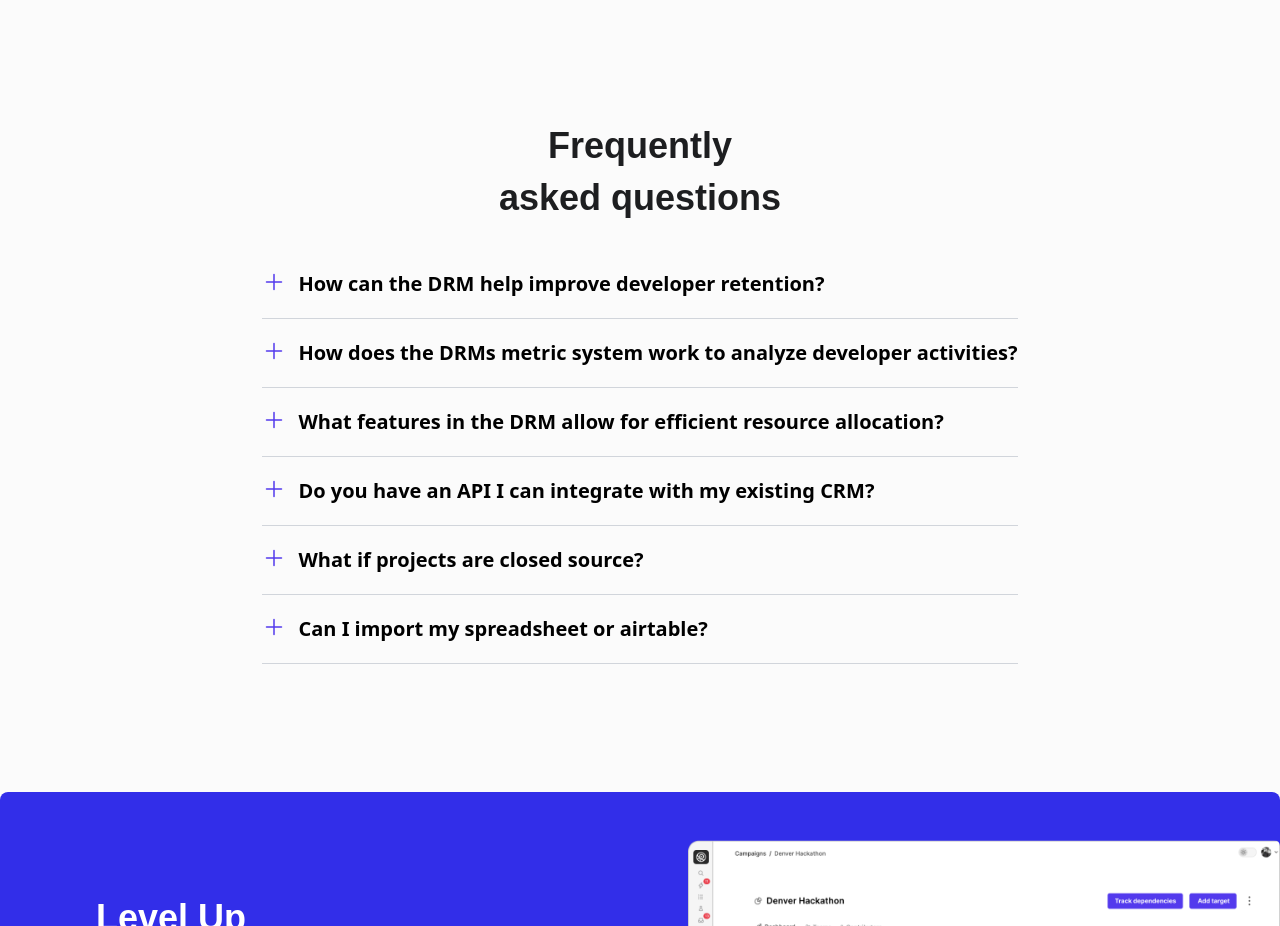
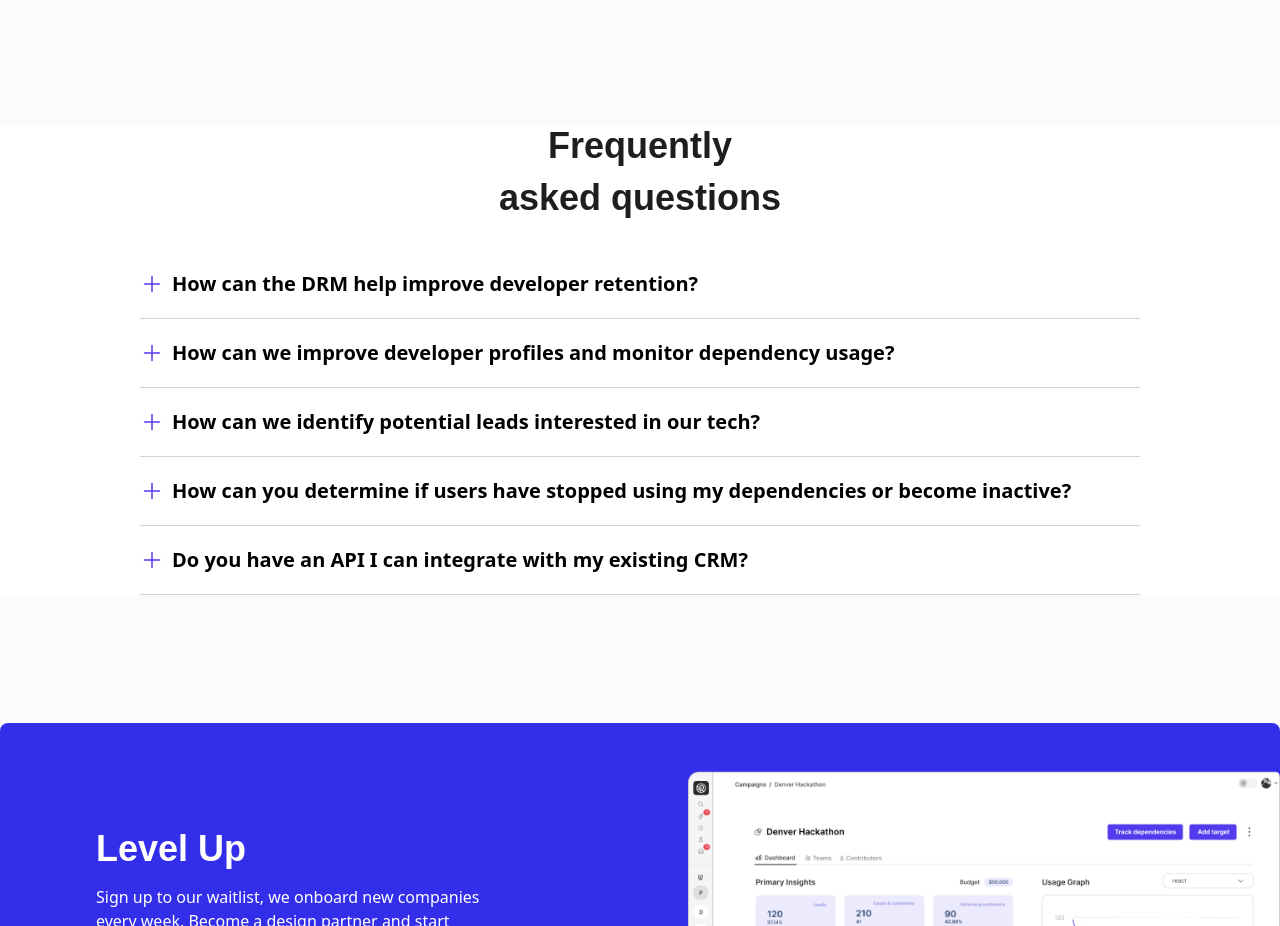
Before and after one commit to OpenQDev/drm-landing, a Next.js app: page / in a window 1280 px wide. Shown: the part 6066-6992 px from the top of the page. Built offline with nearby package versions, Linux system fonts and the light colour scheme; a web font is replaced by a local one.

Commit message:
fixed faq

```diff
--- a/src/components/Sales/drm/faq-questions.jsx
+++ b/src/components/Sales/drm/faq-questions.jsx
@@ -8,9 +8,11 @@ const FaqQuestion = ({ question, answer }) => {
   };
 
   return (
-    <div className="flex flex-col px-content-padding-mobile">
+    <div onClick={toggleAnswer} className="flex flex-col cursor-pointer">
       <div className="flex flex-row items-center justify-start border-b border-gray-300 pt-2 pb-5">
-        <div className="w-6 h-6 mt-2 mr-3">
+        <div className="flex flex-col">
+          <div className="text-black text-xl font-semibold pt-3 flex gap-2 content-center items-center text-left">
+            <div className="w-6 h-6 min-w-[24px]  flex-initial">
               <svg
                 xmlns="http://www.w3.org/2000/svg"
                 fill="none"
@@ -18,12 +20,15 @@ const FaqQuestion = ({ question, answer }) => {
                 strokeWidth="1.5"
                 stroke="#533AED"
                 className={`w-full h-full cursor-pointer ${
-              isOpen ? "transform rotate-180 -mt-4" : ""
+                  isOpen ? "transform rotate-180 -mt-0.25" : ""
                 }`}
-            onClick={toggleAnswer}
               >
                 {isOpen ? (
-              <path strokeLinecap="round" strokeLinejoin="round" d="M18 12H6" />
+                  <path
+                    strokeLinecap="round"
+                    strokeLinejoin="round"
+                    d="M18 12H6"
+                  />
                 ) : (
                   <path
                     strokeLinecap="round"
@@ -33,12 +38,12 @@ const FaqQuestion = ({ question, answer }) => {
                 )}
               </svg>
             </div>
-        <div className="flex flex-col">
-          <div className="text-black text-xl font-semibold pt-3 text-left">
             {question}
           </div>
           {isOpen && (
-            <div className="text-gray-600 text-md text-left pt-3">{answer}</div>
+            <div className="text-gray-600 text-md text-left pt-3 pl-8">
+              {answer}
+            </div>
           )}
         </div>
       </div>
--- a/src/components/Sales/drm/faq.jsx
+++ b/src/components/Sales/drm/faq.jsx
@@ -4,33 +4,30 @@ import FaqQuestion from "./faq-questions";
 const Faq = () => {
   return (
     <div className="top-content-padding">
-      <div className="flex flex-col justify-center items-center text-center">
+      <div className="flex flex-col px-8 bg-white justify-center items-center lg:text-center">
         <div className="title-text-size">Frequently</div>
         <div className="title-text-size pt-3 pb-8">asked questions</div>
-        <div>
+        <div className="w-full max-w-[1000px] ">
           <FaqQuestion
             question="How can the DRM help improve developer retention?"
-            answer="Lorem ipsum"
+            answer="
+            By leveraging comprehensive metrics and analytics, we can quantify the impact of events and interactions while measuring business objectives more precisely. This approach leads to a better understanding of ROI and enables the measurement of retention techniques, helping identify what works best for improved developer retention."
           />
           <FaqQuestion
-            question="How does the DRMs metric system work to analyze developer activities?"
-            answer="Lorem ipsum"
+            question="How can we improve developer profiles and monitor dependency usage?"
+            answer="We enhance developer profiles by utilizing our git scraper, which downloads all repositories they have created or engaged with. We then verify if requested dependencies are present in their config files and check for recent activity in those repositories. Our scraper works in real-time to ensure that you have access to the most current status of your open source community."
           />
           <FaqQuestion
-            question="What features in the DRM allow for efficient resource allocation?"
-            answer="Lorem ipsum"
+            question="How can we identify potential leads interested in our tech?"
+            answer="We employ a combination of web scrapers, developer profiles, and Google's GitHub event indexer (gh archive) to analyze millions of developer profiles. This process helps us identify leads who share interests with your existing community or are already using your dependency, even if you're not aware of them. Our approach includes additional proprietary techniques to enhance lead discovery."
+          />
+          <FaqQuestion
+            question="How can you determine if users have stopped using my dependencies or become inactive?"
+            answer="We actively monitor the repositories where your dependencies are used and check for signs of churn. If we detect that dependencies have been removed, we provide a report. Additionally, we flag repositories as inactive if there have been no commits in the last 6 weeks, helping you identify users who are no longer active."
           />
           <FaqQuestion
             question="Do you have an API I can integrate with my existing CRM?"
-            answer="Lorem ipsum"
-          />
-          <FaqQuestion
-            question="What if projects are closed source?"
-            answer="Lorem ipsum"
-          />
-          <FaqQuestion
-            question="Can I import my spreadsheet or airtable?"
-            answer="Lorem ipsum"
+            answer="Not yet but very soon."
           />
         </div>
       </div>
```
Lines whose indentation alone changed are shown as unchanged.
